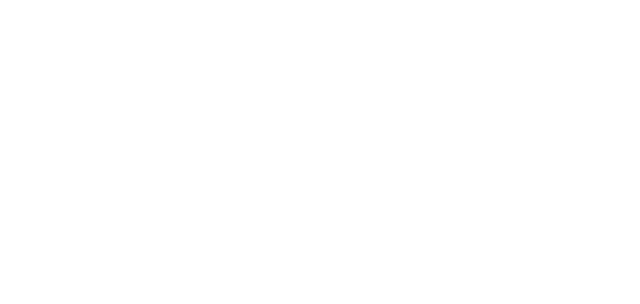
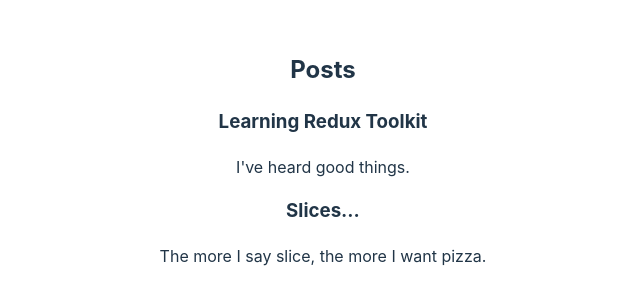
Before and after one commit to lucaslopezdev/practice-toolkit, a React (Vite) app: page / in a window 1280 px wide. Shown: the part 242-546 px from the top of the page, without its empty margins (317-957 px from the left). Built offline with nearby package versions, Linux system fonts and the light colour scheme.

Commit message:
Creamos el slice de Posts y su componente

```diff
--- a/src/App.jsx
+++ b/src/App.jsx
@@ -1,11 +1,13 @@
 import './App.css'
+
+import PostsList from './components/PostsList/PostsList'
 
 function App() {
 
   return (
-    <>
-
-    </>
+    <div>
+      <PostsList/>
+    </div>
   )
 }
 
--- a/src/app/store.js
+++ b/src/app/store.js
@@ -1,6 +1,8 @@
 import { configureStore } from '@reduxjs/toolkit'
+import postsReducer from "../features/posts/postsSlice"
 
 export const store = configureStore({
   reducer: {
+    posts: postsReducer,
   }
 })
--- /dev/null
+++ b/src/components/PostsList/PostsList.jsx
@@ -0,0 +1,23 @@
+import { useSelector } from "react-redux"
+import style from "./PostsList.module.css"
+
+
+const PostsList = () => {
+    const posts = useSelector(state => state.posts);
+
+    const renderPosts = posts.map((post) => (
+        <article key={post.id}>
+            <h3>{post.title}</h3>
+            <p>{post.content.substring(0,100)}</p>
+        </article>
+    ))
+
+    return (
+        <section>
+            <h2>Posts</h2>
+            {renderPosts}
+        </section>
+    )
+}
+
+export default PostsList;
--- /dev/null
+++ b/src/features/posts/postsSlice.js
@@ -0,0 +1,22 @@
+import { createSlice } from "@reduxjs/toolkit/dist";
+
+const initialState = [
+  {
+    id: "1",
+    title: "Learning Redux Toolkit",
+    content: "I've heard good things.",
+  },
+  {
+    id: "2",
+    title: "Slices...",
+    content: "The more I say slice, the more I want pizza.",
+  },
+];
+
+const postsSlice = createSlice({
+  name: "posts",
+  initialState,
+  reducers: {},
+});
+
+export default postsSlice.reducer;
```
Also changed, not shown: src/components/PostsList/PostsList.module.css (added).
